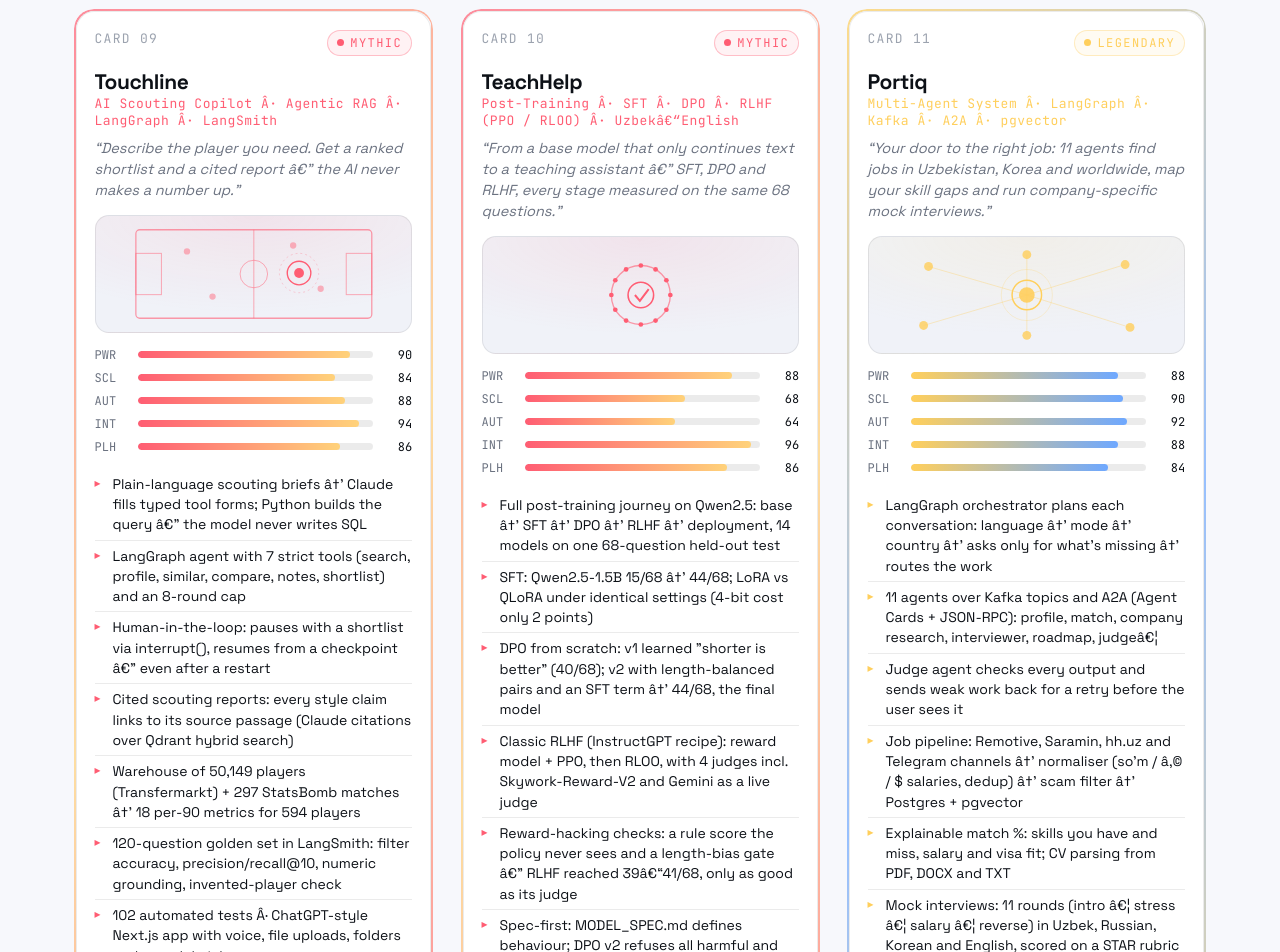
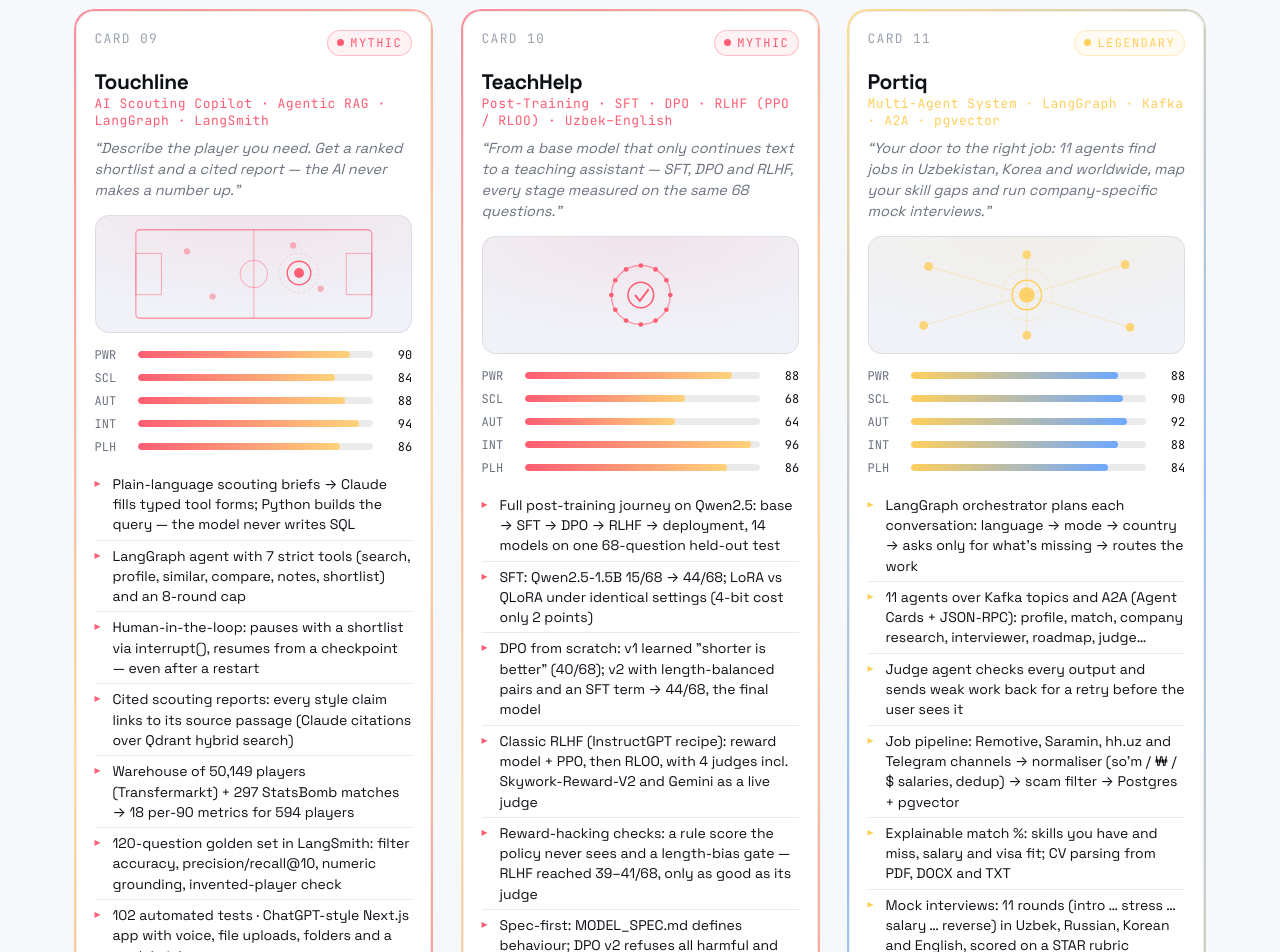
Before and after one commit to davronbek-malikov/Portfolio, a Next.js app: page / in a window 1280 px wide. Shown: the part 1360-2312 px from the top of the page. Built offline with nearby package versions, Linux system fonts and the light colour scheme.

Commit message:
fix: restore special characters in data/projects.js garbled by an encoding round-trip

```diff
--- a/data/projects.js
+++ b/data/projects.js
@@ -1,5 +1,5 @@
 // ============================================================================
-//  PROJECTS DATA  â€”  single source of truth for the whole portfolio.
+//  PROJECTS DATA  —  single source of truth for the whole portfolio.
 //  To add a new card (e.g. a Machine Learning Engineering project) just append
 //  a new object to the `projects` array below. Everything renders automatically.
 //
@@ -12,7 +12,7 @@
 //    flavor    one-line italic tagline
 //    motif     short keyword that picks the hero illustration ("hub","module",
 //              "quant","twin","law","meeting","forge","enterprise","ml","custom")
-//    stats     { PWR, SCL, AUT, INT, PLH }  each 0â€“100
+//    stats     { PWR, SCL, AUT, INT, PLH }  each 0–100
 //    extraStat optional { label, value } shown as a 6th highlighted meter
 //    abilities array of strings (bullet points)
 //    stack     array of tech chips
@@ -24,7 +24,7 @@
 export const RARITY_ORDER = ["mythic", "legendary", "epic", "rare", "common"];
 
 // ----------------------------------------------------------------------------
-//  LLM & RAG PROJECTS  â€”  LLM systems: agents, retrieval, post-training, evaluation.
+//  LLM & RAG PROJECTS  —  LLM systems: agents, retrieval, post-training, evaluation.
 //  Rendered first on the homepage.
 // ----------------------------------------------------------------------------
 export const llmProjects = [
@@ -33,19 +33,19 @@
     n: "09",
     title: "Touchline",
     rarity: "mythic",
-    cls: "AI Scouting Copilot Â· Agentic RAG Â· LangGraph Â· LangSmith",
-    flavor: "Describe the player you need. Get a ranked shortlist and a cited report â€” the AI never makes a number up.",
+    cls: "AI Scouting Copilot · Agentic RAG · LangGraph · LangSmith",
+    flavor: "Describe the player you need. Get a ranked shortlist and a cited report — the AI never makes a number up.",
     motif: "pitch",
     group: "llm",
     stats: { PWR: 90, SCL: 84, AUT: 88, INT: 94, PLH: 86 },
     abilities: [
-      "Plain-language scouting briefs â†’ Claude fills typed tool forms; Python builds the query â€” the model never writes SQL",
+      "Plain-language scouting briefs → Claude fills typed tool forms; Python builds the query — the model never writes SQL",
       "LangGraph agent with 7 strict tools (search, profile, similar, compare, notes, shortlist) and an 8-round cap",
-      "Human-in-the-loop: pauses with a shortlist via interrupt(), resumes from a checkpoint â€” even after a restart",
+      "Human-in-the-loop: pauses with a shortlist via interrupt(), resumes from a checkpoint — even after a restart",
       "Cited scouting reports: every style claim links to its source passage (Claude citations over Qdrant hybrid search)",
-      "Warehouse of 50,149 players (Transfermarkt) + 297 StatsBomb matches â†’ 18 per-90 metrics for 594 players",
+      "Warehouse of 50,149 players (Transfermarkt) + 297 StatsBomb matches → 18 per-90 metrics for 594 players",
       "120-question golden set in LangSmith: filter accuracy, precision/recall@10, numeric grounding, invented-player check",
-      "102 automated tests Â· ChatGPT-style Next.js app with voice, file uploads, folders and a model picker",
+      "102 automated tests · ChatGPT-style Next.js app with voice, file uploads, folders and a model picker",
     ],
     stack: ["Claude API", "LangGraph", "LangSmith", "Qdrant", "DuckDB", "FastAPI", "Next.js", "Postgres"],
     status: { state: "beta", label: "IN DEVELOPMENT" },
@@ -56,22 +56,22 @@
     n: "10",
     title: "TeachHelp",
     rarity: "mythic",
-    cls: "Post-Training Â· SFT Â· DPO Â· RLHF (PPO / RLOO) Â· Uzbekâ€“English",
-    flavor: "From a base model that only continues text to a teaching assistant â€” SFT, DPO and RLHF, every stage measured on the same 68 questions.",
+    cls: "Post-Training · SFT · DPO · RLHF (PPO / RLOO) · Uzbek–English",
+    flavor: "From a base model that only continues text to a teaching assistant — SFT, DPO and RLHF, every stage measured on the same 68 questions.",
     motif: "forge",
     group: "llm",
     stats: { PWR: 88, SCL: 68, AUT: 64, INT: 96, PLH: 86 },
     abilities: [
-      "Full post-training journey on Qwen2.5: base â†’ SFT â†’ DPO â†’ RLHF â†’ deployment, 14 models on one 68-question held-out test",
-      "SFT: Qwen2.5-1.5B 15/68 â†’ 44/68; LoRA vs QLoRA under identical settings (4-bit cost only 2 points)",
-      "DPO from scratch: v1 learned \"shorter is better\" (40/68); v2 with length-balanced pairs and an SFT term â†’ 44/68, the final model",
+      "Full post-training journey on Qwen2.5: base → SFT → DPO → RLHF → deployment, 14 models on one 68-question held-out test",
+      "SFT: Qwen2.5-1.5B 15/68 → 44/68; LoRA vs QLoRA under identical settings (4-bit cost only 2 points)",
+      "DPO from scratch: v1 learned \"shorter is better\" (40/68); v2 with length-balanced pairs and an SFT term → 44/68, the final model",
       "Classic RLHF (InstructGPT recipe): reward model + PPO, then RLOO, with 4 judges incl. Skywork-Reward-V2 and Gemini as a live judge",
-      "Reward-hacking checks: a rule score the policy never sees and a length-bias gate â€” RLHF reached 39â€“41/68, only as good as its judge",
+      "Reward-hacking checks: a rule score the policy never sees and a length-bias gate — RLHF reached 39–41/68, only as good as its judge",
       "Spec-first: MODEL_SPEC.md defines behaviour; DPO v2 refuses all harmful and cheating requests (8/8), \"Bilmayman\" 5/5",
-      "TeachHelp: Claude-style chat in English and Uzbek on Vercel, Kaggle GPU backend over a Cloudflare tunnel (~2â€“3 s per answer)",
+      "TeachHelp: Claude-style chat in English and Uzbek on Vercel, Kaggle GPU backend over a Cloudflare tunnel (~2–3 s per answer)",
     ],
     stack: ["Python", "PyTorch", "Transformers", "PEFT", "LoRA/QLoRA", "DPO", "PPO / RLOO", "Kaggle", "FastAPI", "Vercel"],
-    status: { state: "live", label: "LIVE Â· GPU BACKEND ON DEMAND" },
+    status: { state: "live", label: "LIVE · GPU BACKEND ON DEMAND" },
     links: {
       demo: "https://teach-help.vercel.app",
       github: "https://github.com/davronbek-malikov/Post_Training",
@@ -82,29 +82,29 @@
     n: "11",
     title: "Portiq",
     rarity: "legendary",
-    cls: "Multi-Agent System Â· LangGraph Â· Kafka Â· A2A Â· pgvector",
+    cls: "Multi-Agent System · LangGraph · Kafka · A2A · pgvector",
     flavor: "Your door to the right job: 11 agents find jobs in Uzbekistan, Korea and worldwide, map your skill gaps and run company-specific mock interviews.",
     motif: "hub",
     group: "llm",
     stats: { PWR: 88, SCL: 90, AUT: 92, INT: 88, PLH: 84 },
     abilities: [
-      "LangGraph orchestrator plans each conversation: language â†’ mode â†’ country â†’ asks only for what's missing â†’ routes the work",
-      "11 agents over Kafka topics and A2A (Agent Cards + JSON-RPC): profile, match, company research, interviewer, roadmap, judgeâ€¦",
+      "LangGraph orchestrator plans each conversation: language → mode → country → asks only for what's missing → routes the work",
+      "11 agents over Kafka topics and A2A (Agent Cards + JSON-RPC): profile, match, company research, interviewer, roadmap, judge…",
       "Judge agent checks every output and sends weak work back for a retry before the user sees it",
-      "Job pipeline: Remotive, Saramin, hh.uz and Telegram channels â†’ normaliser (so'm / â‚© / $ salaries, dedup) â†’ scam filter â†’ Postgres + pgvector",
+      "Job pipeline: Remotive, Saramin, hh.uz and Telegram channels → normaliser (so'm / ₩ / $ salaries, dedup) → scam filter → Postgres + pgvector",
       "Explainable match %: skills you have and miss, salary and visa fit; CV parsing from PDF, DOCX and TXT",
-      "Mock interviews: 11 rounds (intro â€¦ stress â€¦ salary â€¦ reverse) in Uzbek, Russian, Korean and English, scored on a STAR rubric",
+      "Mock interviews: 11 rounds (intro … stress … salary … reverse) in Uzbek, Russian, Korean and English, scored on a STAR rubric",
       "30/60/90-day skill-gap roadmap with free official resources; company briefs from Wikipedia + Google News, every line sourced",
-      "Claude, Gemini or Ollama â€” with deterministic fallbacks; Jaeger tracing across agents, unit tests, end-to-end script and evals",
+      "Claude, Gemini or Ollama — with deterministic fallbacks; Jaeger tracing across agents, unit tests, end-to-end script and evals",
     ],
     stack: ["LangGraph", "Kafka", "A2A", "FastAPI", "Postgres + pgvector", "Redis", "Next.js", "Docker", "Jaeger"],
-    status: { state: "live", label: "LIVE PREVIEW Â· BACKEND LOCAL" },
+    status: { state: "live", label: "LIVE PREVIEW · BACKEND LOCAL" },
     links: { demo: "https://portiq-gamma.vercel.app" },
   },
 ];
 
 // ----------------------------------------------------------------------------
-//  ML SHOWCASE  â€”  coming-soon placeholder cards for ML project categories.
+//  ML SHOWCASE  —  coming-soon placeholder cards for ML project categories.
 //  Each card will link to its own repo once the project is ready.
 // ----------------------------------------------------------------------------
 export const mlProjects = [
@@ -113,20 +113,20 @@
     n: "12",
     title: "Soccer Salary Predictor",
     rarity: "epic",
-    cls: "Supervised ML Â· Regression Â· Sports Analytics",
-    flavor: "Can xG predict a player's salary? Spoiler: yes â€” with SHAP to prove it.",
+    cls: "Supervised ML · Regression · Sports Analytics",
+    flavor: "Can xG predict a player's salary? Spoiler: yes — with SHAP to prove it.",
     motif: "ml",
     group: "supervised-ml",
     stats: { PWR: 85, SCL: 78, AUT: 70, INT: 90, PLH: 80 },
-    extraStat: { label: "RÂ² SCORE", value: 88 },
+    extraStat: { label: "R² SCORE", value: 88 },
     abilities: [
       "Zero data leakage: split first, fit preprocessor on train only, no target imputation",
-      "Baseline (Linear/Ridge/Lasso/DT) â†’ Improved (RF/XGBoost/LightGBM/GB) â†’ Ensemble (Stacking + Voting)",
-      "21 engineered features: xG/game, efficiency index, contribution index â€” target never touched",
+      "Baseline (Linear/Ridge/Lasso/DT) → Improved (RF/XGBoost/LightGBM/GB) → Ensemble (Stacking + Voting)",
+      "21 engineered features: xG/game, efficiency index, contribution index — target never touched",
       "Optuna Bayesian tuning (60 trials, TPE sampler) on XGBoost",
-      "SHAP global beeswarm + local waterfall â€” proves which features drive salary",
+      "SHAP global beeswarm + local waterfall — proves which features drive salary",
       "Live Gradio demo deployed on Render, kept alive 24/7 via UptimeRobot",
-      "Linked to SCIE publication â€” 17% accuracy improvement over baseline",
+      "Linked to SCIE publication — 17% accuracy improvement over baseline",
     ],
     stack: ["Python", "XGBoost", "LightGBM", "SHAP", "Optuna", "Gradio", "Render", "Scikit-learn"],
     status: { state: "live", label: "LIVE DEMO" },
@@ -140,16 +140,16 @@
     n: "13",
     title: "TacticalDNA",
     rarity: "epic",
-    cls: "Unsupervised ML Â· Clustering Â· Sports Analytics",
-    flavor: "No name attached, just 25 goals and 15 assists â€” the model matched it to prime Messi at 98% similarity.",
+    cls: "Unsupervised ML · Clustering · Sports Analytics",
+    flavor: "No name attached, just 25 goals and 15 assists — the model matched it to prime Messi at 98% similarity.",
     motif: "ml",
     group: "unsupervised-ml",
     extraStat: { label: "TWIN MATCH", value: 98 },
     stats: { PWR: 82, SCL: 80, AUT: 65, INT: 92, PLH: 82 },
     abilities: [
-      "6,314 qualified player-seasons (â‰¥900 min) across Bundesliga, La Liga, Serie A â€” zero salary/target leakage",
+      "6,314 qualified player-seasons (≥900 min) across Bundesliga, La Liga, Serie A — zero salary/target leakage",
       "Algorithm bake-off: KMeans beats Agglomerative, DBSCAN, and Gaussian Mixture on Silhouette, Davies-Bouldin & Calinski-Harabasz",
-      "DBSCAN empirically collapses to one cluster â€” documented as a real density finding, not hidden",
+      "DBSCAN empirically collapses to one cluster — documented as a real density finding, not hidden",
       "Rule-based archetype naming from centroids: Elite Complete Forward, Clinical Poacher, Deep-Lying Playmaker & more",
       "Cosine-similarity engine finds each player's closest statistical twins within their own archetype",
       "Interactive Streamlit demo: classify any real or hypothetical player, see radar chart + PCA map",
@@ -166,14 +166,14 @@
     n: "14",
     title: "Computer Vision",
     rarity: "legendary",
-    cls: "Object Detection Â· Image Classification",
+    cls: "Object Detection · Image Classification",
     flavor: "Teaching machines to see what humans see.",
     motif: "ml",
     group: "cv",
     comingSoon: true,
     stats: { PWR: 85, SCL: 70, AUT: 60, INT: 90, PLH: 72 },
     abilities: [
-      "Object detection with YOLO (v8/v11) â€” real-time inference",
+      "Object detection with YOLO (v8/v11) — real-time inference",
       "Image classification with CNN and transformer architectures",
       "Custom dataset annotation and management via Roboflow",
       "Transfer learning on domain-specific image datasets",
@@ -186,7 +186,7 @@
 ];
 
 // ----------------------------------------------------------------------------
-//  PRODUCT PROJECTS  â€”  full-stack AI products shipped solo (not ML/DS work,
+//  PRODUCT PROJECTS  —  full-stack AI products shipped solo (not ML/DS work,
 //  but live, in-production apps with real AI features built in).
 // ----------------------------------------------------------------------------
 export const productProjects = [
@@ -195,14 +195,14 @@
     n: "15",
     title: "Palov",
     rarity: "rare",
-    cls: "Full-Stack Â· RAG Â· AI Chatbot",
-    flavor: "Halal Uzbek food, in Korean cities â€” with an AI chatbot that actually knows the menu.",
+    cls: "Full-Stack · RAG · AI Chatbot",
+    flavor: "Halal Uzbek food, in Korean cities — with an AI chatbot that actually knows the menu.",
     motif: "module",
     group: "products",
     stats: { PWR: 70, SCL: 65, AUT: 55, INT: 75, PLH: 82 },
     abilities: [
       "Multi-country phone auth (+82 KR / +998 UZ) with OTP verification and Telegram OAuth",
-      "RAG system over the menu database â€” chatbot answers dish queries with real-time recommendations",
+      "RAG system over the menu database — chatbot answers dish queries with real-time recommendations",
       "Self-improvement loop: user feedback and order patterns continuously refine suggestions",
       "Full-stack food ordering platform connecting the Uzbek community in South Korea to halal cuisine",
     ],
@@ -215,14 +215,14 @@
     n: "16",
     title: "Hamyon",
     rarity: "rare",
-    cls: "Personal Finance Â· RAG Â· AI Insights",
-    flavor: "\"Pulingiz nazoratda\" â€” your money, under an AI's watch, not just a spreadsheet's.",
+    cls: "Personal Finance · RAG · AI Insights",
+    flavor: "\"Pulingiz nazoratda\" — your money, under an AI's watch, not just a spreadsheet's.",
     motif: "quant",
     group: "products",
     stats: { PWR: 68, SCL: 62, AUT: 58, INT: 78, PLH: 80 },
     abilities: [
       "Real-time expense tracking, budget monitoring, category-based spending analysis",
-      "RAG-powered AI chatbot over transaction history â€” natural-language finance queries",
+      "RAG-powered AI chatbot over transaction history — natural-language finance queries",
       "Self-improvement loop: learns from user corrections to refine categorisation & advice",
       "AI-generated budget insights, not just static charts",
     ],
@@ -235,13 +235,13 @@
     n: "17",
     title: "Kotib",
     rarity: "epic",
-    cls: "AI Agent Â· Graph RAG Â· Conversational Memory",
-    flavor: "A secretary that never forgets â€” and quietly gets better at guessing what you need next.",
+    cls: "AI Agent · Graph RAG · Conversational Memory",
+    flavor: "A secretary that never forgets — and quietly gets better at guessing what you need next.",
     motif: "hub",
     group: "products",
     stats: { PWR: 74, SCL: 68, AUT: 72, INT: 82, PLH: 78 },
     abilities: [
-      "Multi-step agent pipeline: intent classification â†’ action routing â†’ task/reminder/note execution",
+      "Multi-step agent pipeline: intent classification → action routing → task/reminder/note execution",
       "Graph RAG over the user's personal knowledge base for deep contextual understanding",
       "Persistent conversational memory maintaining full context across all sessions",
       "Self-improvement: tracks completed vs. missed tasks, adjusts proactive suggestions autonomously",
@@ -253,12 +253,12 @@
 ];
 
 // ----------------------------------------------------------------------------
-//  PUBLICATIONS  â€”  shown on the homepage and the About page.
+//  PUBLICATIONS  —  shown on the homepage and the About page.
 // ----------------------------------------------------------------------------
 export const publications = [
   {
     title: "Predicting Soccer Player Salaries with Both Traditional and Automated Machine Learning Approaches",
-    venue: "SCIE Journal Â· Applied Sciences",
+    venue: "SCIE Journal · Applied Sciences",
     year: "2025",
     highlight: "17% increased prediction accuracy",
     role: "First author",
@@ -266,7 +266,7 @@
   },
   {
     title: "Beyond xG: A Dual Prediction Model for Analyzing Player Performance Through Expected and Actual Goals in European Soccer Leagues",
-    venue: "SCIE Journal Â· Applied Sciences",
+    venue: "SCIE Journal · Applied Sciences",
     year: "2024",
     highlight: "12% improvement on player performance prediction",
     role: "First author",
@@ -282,7 +282,7 @@
   },
   {
     title: "The Application of Machine Learning on the Injury Prediction of Soccer Players",
-    venue: "ISE@APSEC Â· CEUR-WS",
+    venue: "ISE@APSEC · CEUR-WS",
     year: "2022",
     highlight: "Injury prediction without GPS technology",
     role: "First author",
@@ -303,7 +303,7 @@
   title: "PhD in AI Engineering",
   roles: ["LLM Engineer", "RAG Engineer", "Agentic AI Engineer", "ML Engineer"],
   tagline:
-    "LLM, RAG, Agentic AI and ML engineer. I fine-tune and serve models, build retrieval pipelines and multi-agent systems, and ship them to production â€” from a single reusable chatbot core to self-hosted enterprise deployments.",
+    "LLM, RAG, Agentic AI and ML engineer. I fine-tune and serve models, build retrieval pipelines and multi-agent systems, and ship them to production — from a single reusable chatbot core to self-hosted enterprise deployments.",
   setName: "Agent Constellation",
   links: {
     email: "mailto:davronbekmalikov96@gmail.com",
```
